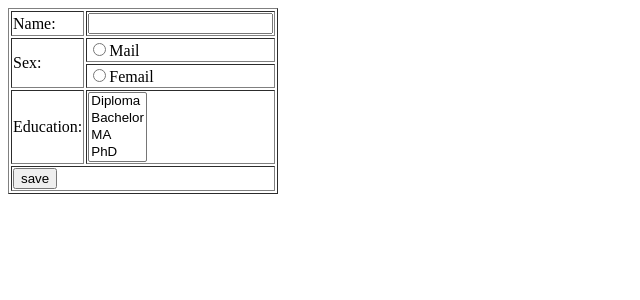
After one commit to mahlad/php_programming_school, a PHP site: the page made by Registery-form/login-basic 2.php in a window 1280 px wide. The commit adds this page. Shown: the top 300 px of the page, without its empty margins (0-640 px from the left). Run offline with PHP 8.4, Linux system fonts and the light colour scheme.

Commit message:
login basic 2

```diff
--- a/Registery-form/index.php
+++ b/Registery-form/index.php
@@ -4,7 +4,8 @@
 </head>
 <body>
 <?php
-	include 'login-basic.php';
+	include 'login-basic 1.php';
+	//include 'login-basic 2.php';
  ?>
 </body>
 </html>
--- /dev/null
+++ b/Registery-form/login-basic 2.php
@@ -0,0 +1,38 @@
+<?php
+	if(isset($_POST['submit'])){
+		echo 'your information has been sent successfully';
+		$name=$_POST['name'];
+		$sex=$_POST['sex'];
+		$education=$_POST['education'];
+	}else{
+		echo '<table border="1">
+		<form action="" method="post">
+			<tr>
+				<td>Name:</td>
+				<td><input type="text" name="name"/></td>
+			</tr>
+			<tr>
+				<td rowspan="2">Sex:</td>
+				<td><input type="radio" name="sex" value="mail"/>Mail</td>
+			</tr>
+			<tr>
+				<td><input type="radio" name="sex" value="femail"/>Femail</td>
+			</tr>
+			<tr>
+				<td>Education:</td>
+				<td>
+					<select name="education" multiple>
+						<option value="diploma">Diploma</option>
+						<option value="bachelor">Bachelor</option>
+						<option value="ma">MA</option>
+						<option value="phd">PhD</option>
+					</select>
+				</td>
+			</tr>
+			<tr>
+				<td colspan="2"><input type="submit" name="submit" value="save"/></td>
+			</tr>
+		</form>
+		</table>';
+	}
+ ?>
```
